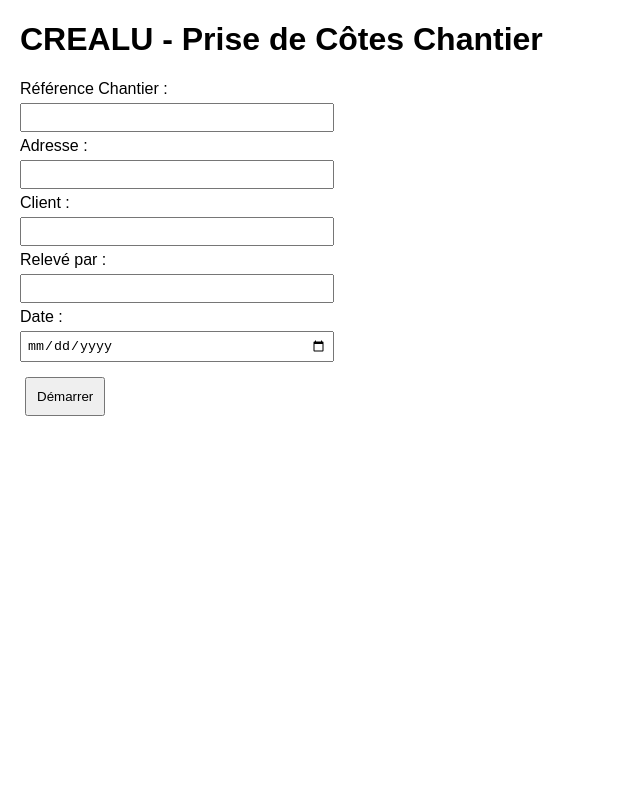
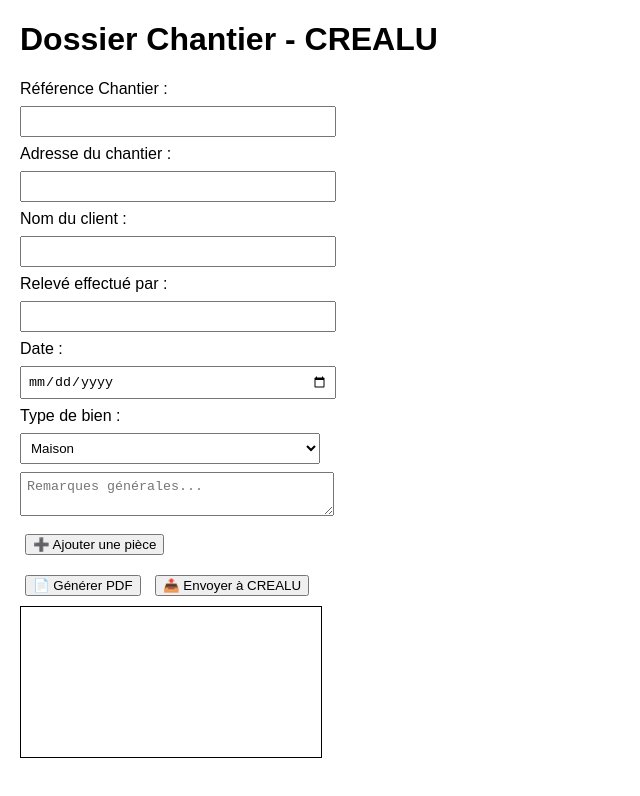
Before and after one commit to Menstark/CREALU, a plain HTML site: page index.html in a window 1280 px wide. Shown: the whole page, without its empty margins (0-640 px from the left). Drawn offline with Linux system fonts and the light colour scheme.

Commit message:
Add files via upload

```diff
--- a/index.html
+++ b/index.html
@@ -3,31 +3,39 @@
 <html lang="fr">
 <head>
   <meta charset="UTF-8" />
-  <title>CREALU - Outil de Prise de Mesure</title>
+  <title>CREALU - Dossier de Prise de Mesure</title>
   <link rel="stylesheet" href="style.css" />
 </head>
 <body>
-  <h1>CREALU - Prise de Côtes Chantier</h1>
-  <div id="chantier-init">
-    <label>Référence Chantier : <input id="ref" /></label>
-    <label>Adresse : <input id="adresse" /></label>
-    <label>Client : <input id="client" /></label>
-    <label>Relevé par : <input id="releveur" /></label>
-    <label>Date : <input type="date" id="date" /></label>
-    <button onclick="demarrerChantier()">Démarrer</button>
+  <h1>Dossier Chantier - CREALU</h1>
+  <div id="chantier-info">
+    <label>Référence Chantier : <input type="text" /></label>
+    <label>Adresse du chantier : <input type="text" /></label>
+    <label>Nom du client : <input type="text" /></label>
+    <label>Relevé effectué par : <input type="text" /></label>
+    <label>Date : <input type="date" /></label>
+    <label>Type de bien :
+      <select>
+        <option>Maison</option>
+        <option>Appartement</option>
+        <option>Local professionnel</option>
+        <option>Autre</option>
+      </select>
+    </label>
+    <textarea placeholder="Remarques générales..."></textarea>
   </div>
 
-  <div id="chantier-main" style="display:none;">
-    <h2 id="chantier-titre"></h2>
+  <div id="pieces-section">
     <button onclick="ajouterPiece()">➕ Ajouter une pièce</button>
     <div id="liste-pieces"></div>
-    <h3>Signature Client</h3>
-    <canvas id="signature" width="300" height="150" style="border:1px solid black;"></canvas>
-    <button onclick="resetSignature()">🧹 Effacer</button>
+  </div>
+
+  <div id="actions">
     <button onclick="genererPDF()">📄 Générer PDF</button>
     <button onclick="envoyerFormulaire()">📤 Envoyer à CREALU</button>
   </div>
 
+  <canvas id="signature" width="300" height="150" style="border:1px solid #000;"></canvas>
   <script src="script.js"></script>
 </body>
 </html>
--- a/script.js
+++ b/script.js
@@ -1,62 +1,10 @@
-
-let chantierData = {};
-let verrouille = false;
-
-function demarrerChantier() {
-  chantierData = {
-    ref: document.getElementById("ref").value,
-    adresse: document.getElementById("adresse").value,
-    client: document.getElementById("client").value,
-    releveur: document.getElementById("releveur").value,
-    date: document.getElementById("date").value,
-    pieces: []
-  };
-  localStorage.setItem("chantier", JSON.stringify(chantierData));
-  document.getElementById("chantier-init").style.display = "none";
-  document.getElementById("chantier-main").style.display = "block";
-  document.getElementById("chantier-titre").textContent = "📋 Chantier " + chantierData.ref;
-}
 
 function ajouterPiece() {
-  if (verrouille) return alert("Formulaire verrouillé après envoi.");
-  let nom = prompt("Nom de la pièce ?");
-  if (!nom) return;
-  chantierData.pieces.push({ nom: nom, produits: [] });
-  localStorage.setItem("chantier", JSON.stringify(chantierData));
-  afficherPieces();
+  alert("Ajout de pièce activé (simulation)");
 }
-
-function afficherPieces() {
-  const cont = document.getElementById("liste-pieces");
-  cont.innerHTML = "";
-  chantierData.pieces.forEach((p, i) => {
-    let bloc = document.createElement("div");
-    bloc.innerHTML = "<strong>" + p.nom + "</strong> <button onclick='ajouterProduit(" + i + ")'>Ajouter produit</button>";
-    cont.appendChild(bloc);
-  });
+function genererPDF() {
+  alert("PDF structuré généré (simulation)");
 }
-
-function ajouterProduit(i) {
-  if (verrouille) return;
-  let type = prompt("Type de produit (fenêtre, volet...)");
-  if (!type) return;
-  chantierData.pieces[i].produits.push({ type: type });
-  localStorage.setItem("chantier", JSON.stringify(chantierData));
-  afficherPieces();
+function envoyerFormulaire() {
+  alert("Formulaire verrouillé et envoyé à alexandre@crealu.com (simulation)");
 }
-
-function genererPDF() {
-  alert("📄 PDF simulé généré (fonction réelle à intégrer)");
-}
-
-function envoyerFormulaire() {
-  alert("📤 Données envoyées à alexandre@crealu.com (simulation)");
-  verrouille = true;
-  localStorage.removeItem("chantier");
-}
-
-function resetSignature() {
-  const canvas = document.getElementById("signature");
-  const ctx = canvas.getContext("2d");
-  ctx.clearRect(0, 0, canvas.width, canvas.height);
-}
--- a/style.css
+++ b/style.css
@@ -1,5 +1,14 @@
 
-body { font-family: sans-serif; margin: 20px; }
-input, select { display: block; margin: 5px 0; padding: 5px; width: 300px; }
-button { margin: 10px 5px; padding: 10px; }
-canvas { margin-top: 10px; }
+body {
+  font-family: sans-serif;
+  margin: 20px;
+}
+#chantier-info input, select, textarea {
+  display: block;
+  margin: 8px 0;
+  padding: 6px;
+  width: 300px;
+}
+button {
+  margin: 10px 5px;
+}
```
